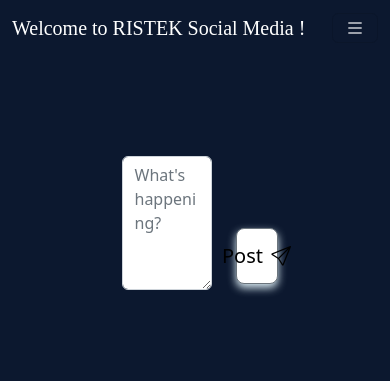
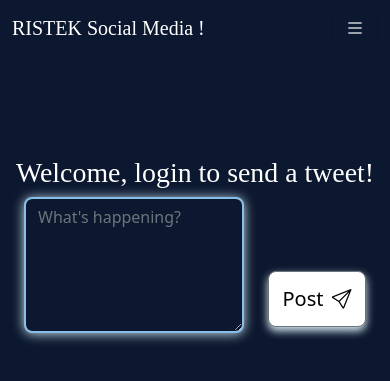
Before and after one commit to alifismady/django-simple-twitter, a Django app: page / in a window 390 px wide. Shown: the top 381 px of the page. Run offline with Django 4.2, Linux system fonts and the light colour scheme; data that the repository does not hold is empty.

Commit message:
alifismady html changes, add responsive for small media screen

```diff
--- a/tweet_api/static/css/styleHome.css
+++ b/tweet_api/static/css/styleHome.css
@@ -26,6 +26,19 @@
 
 
 /* Form */
+
+#content{
+    border: 2px solid #88BFE8;
+    filter: drop-shadow(0px 1px 6px #C5E0EB);
+    border-radius: 8px;
+    background-color:#0C182F ;
+    color: white;
+    width:100%;
+    margin-left: 0px;
+    margin-right: 0px;
+
+}
+
 #buttonSubmit{
 
     color:black;
@@ -37,14 +50,9 @@
     padding: 12px 20px;
     gap: 8px;
 
-    width: 100%;
-
-
     background: #FFFFFF;
     box-shadow: 0px 4px 8px #DAEBF3;
     border-radius: 8px;
-
-
 }
 
 .buttonsTweet{
@@ -56,8 +64,10 @@
 .tweetcard{
     background: linear-gradient(180deg, #213356 0%, #0C182F 100%);
     box-shadow: 6.39689px 6.39689px 19.1907px #1D2E4E;
-    border-radius: 25.5876px;
     text-align: left;
+    border: 2px solid #88BFE8;
+    filter: drop-shadow(0px 1px 6px #C5E0EB);
+    border-radius: 8px;
 }
 
 #tweetDate{
@@ -65,3 +75,11 @@
 }
 
 /*For Testing*/
+
+@media only screen and (max-width: 600px) {
+    p,h2,h3,h4,h5,h6 {
+        font-size: smaller;
+    }
+
+
+}
--- a/tweet_api/templates/pages/home.html
+++ b/tweet_api/templates/pages/home.html
@@ -58,9 +58,9 @@
   <nav class="navbar navbar-expand-lg">
     <div class="container-fluid">
       {% if user.is_authenticated %}
-      <a class="navbar-brand" href="#">Welcome to RISTEK Social Media, {{user.username}}!</a>
+      <a class="navbar-brand" href="#">RISTEK Social Media, hi {{user.username}}!</a>
       {% else %}
-      <a class="navbar-brand" href="#">Welcome to RISTEK Social Media !</a>
+      <a class="navbar-brand" href="#">RISTEK Social Media !</a>
       {% endif %}
       <button class="navbar-toggler" type="button" data-bs-toggle="collapse" data-bs-target="#navbarSupportedContent" aria-controls="navbarSupportedContent" aria-expanded="false" aria-label="Toggle navigation">
         <i class="bi bi-list" style="color: white;"></i>
@@ -92,20 +92,28 @@
 
     <div class="mainContainer container text-center">
       <div class="row">
-        <div class="col">
+        <div class="col-md-3 col-sm-1">
 
         </div>
-        <div class="col-6">
+        <div class="col-md-6 col-sm-10">
+
+          {% if user.is_authenticated %}
+          <h1>Welcome back,</h1>
+          <h1 style="color: #88BFE8;">@{{user.username}}</h1>
+          {% else %}
+          <h1>Welcome, login to send a tweet!</h1>
+          {% endif %}
+
           <!-- Tweet Form -->
           <div class="">
             <form method="POST" id="post-tweet-form" action="/create-tweet/">
               {% csrf_token %}
               <div class="container text-center">
                 <div class="row">
-                  <div class="col-8">
+                  <div class="col-8 flex-fill">
                     <textarea type ="text" class="form-control mb-4" id="content" name="content" rows="5" placeholder="What's happening?"></textarea>
                   </div>
-                  <div class="buttonsTweet col-4 d-flex flex-column-reverse">
+                  <div class="buttonsTweet col-4 d-flex flex-fill flex-column-reverse">
                     <!-- <input type="submit" name="submit" value="Create"> -->
                     <button type="submit" name="submit" class="btn btn-secondary btn-lg" id="buttonSubmit" href="">Post
                       <i class="bi bi-send"></i>
@@ -121,7 +129,7 @@
           </div>
 
         </div>
-        <div class="col">
+        <div class="col-md-3 col-sm-1">
         </div>
       </div>
     </div>
```
Also changed, not shown: README.md.
